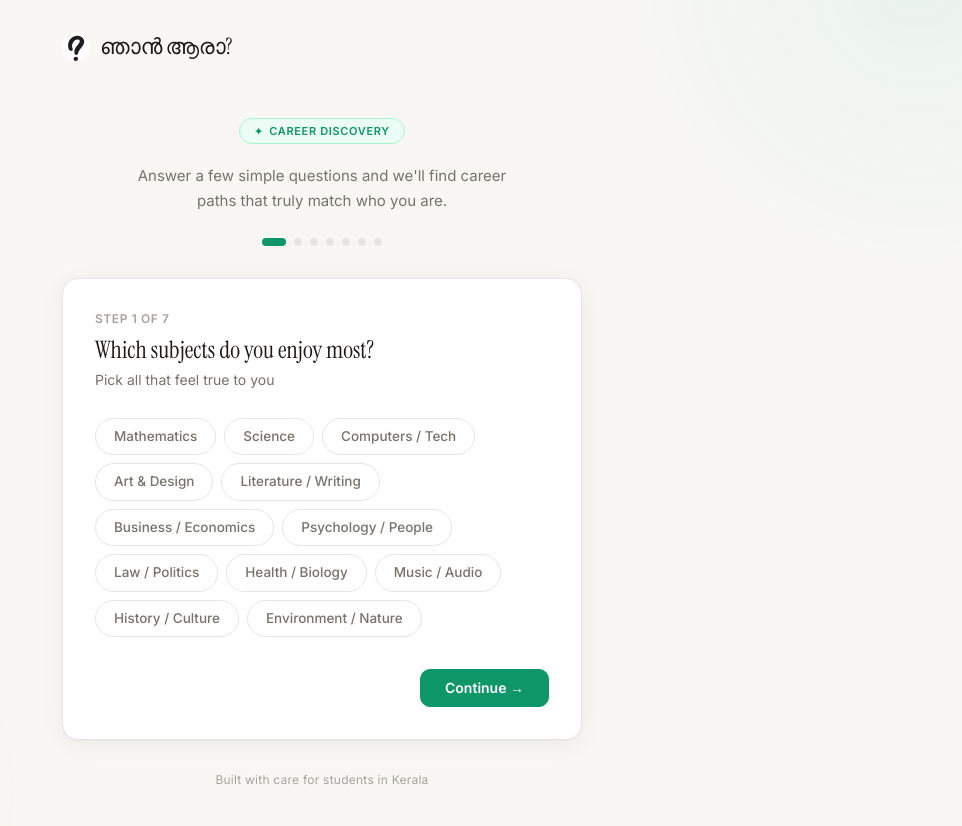
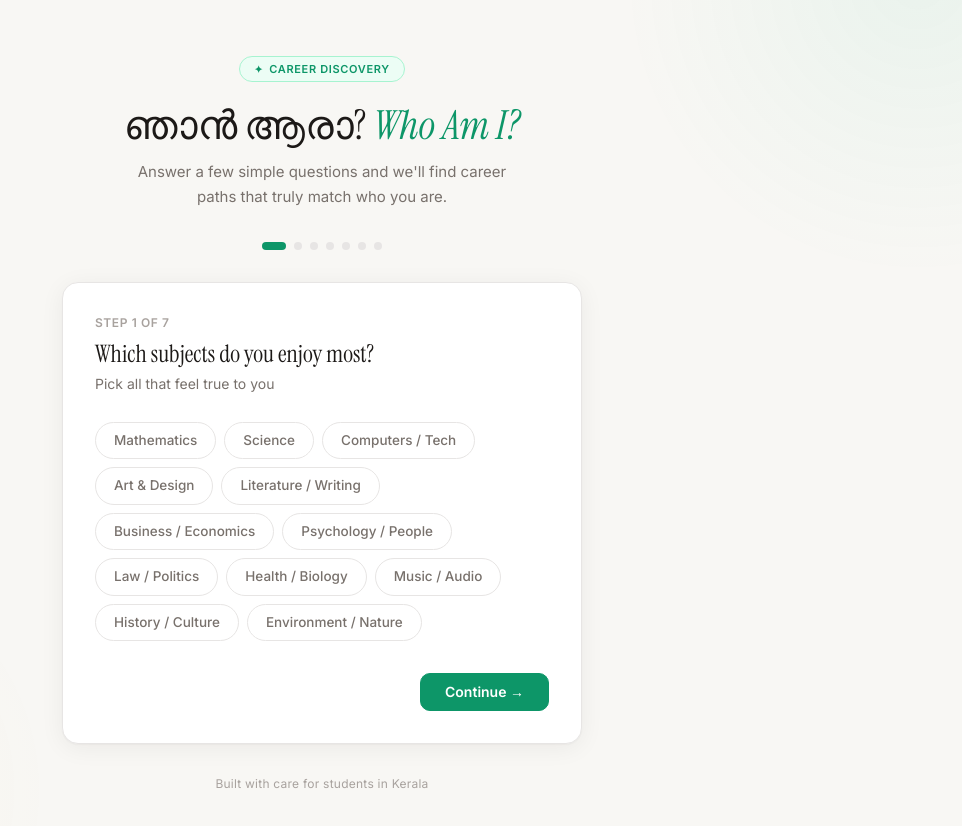
Before and after one commit to aaditajay/njan-aara, a plain HTML site: page public/index.html in a window 1280 px wide. Shown: the whole page, without its empty margins (318-1280 px from the left). Drawn offline with Linux system fonts and the light colour scheme.

Commit message:
style: restore original centered hero title 'ഞാൻ ആരാ? Who Am I?' while keeping favicon

```diff
--- a/public/index.html
+++ b/public/index.html
@@ -74,48 +74,10 @@
       padding: 2rem 1.25rem 4rem;
     }
 
-    /* ─── Header & Logo ─── */
-    .header {
-      display: flex;
-      align-items: center;
-      justify-content: flex-start;
-      margin-bottom: 2rem;
-      padding-bottom: 1rem;
-      border-bottom: 1px solid var(--border-light);
-    }
-
-    .logo {
-      display: flex;
-      align-items: center;
-      gap: 10px;
-      text-decoration: none;
-      color: var(--text);
-      transition: opacity var(--transition);
-      cursor: pointer;
-    }
-
-    .logo:hover {
-      opacity: 0.9;
-    }
-
-    .logo-icon {
-      width: 28px;
-      height: 28px;
-      object-fit: contain;
-    }
-
-    .logo-text {
-      font-family: 'Instrument Serif', Georgia, serif;
-      font-size: 22px;
-      font-weight: 500;
-      color: var(--text);
-      letter-spacing: -0.01em;
-    }
-
     /* ─── Hero ─── */
     .hero {
       text-align: center;
-      padding: 0.5rem 0 1.5rem;
+      padding: 1.5rem 0 2rem;
     }
 
     .hero-badge {
@@ -137,6 +99,20 @@
     .hero-badge::before {
       content: '✦';
       font-size: 10px;
+    }
+
+    .hero-title {
+      font-family: 'Instrument Serif', Georgia, serif;
+      font-size: 40px;
+      font-weight: 400;
+      color: var(--text);
+      line-height: 1.15;
+      margin-bottom: 0.75rem;
+    }
+
+    .hero-title em {
+      font-style: italic;
+      color: var(--primary);
     }
 
     .hero-sub {
@@ -583,6 +559,7 @@
     @media (max-width: 480px) {
       .page-wrapper { padding: 1rem 1rem 3rem; }
       .card { padding: 1.5rem 1.25rem; }
+      .hero-title { font-size: 32px; }
       .step-q { font-size: 20px; }
       .chip { padding: 8px 14px; font-size: 13px; }
     }
@@ -591,17 +568,10 @@
 <body>
   <div class="page-wrapper">
 
-    <!-- Header -->
-    <header class="header">
-      <div class="logo">
-        <img src="icon/icon.svg" alt="ഞാൻ ആരാ Logo" class="logo-icon" />
-        <span class="logo-text">ഞാൻ ആരാ?</span>
-      </div>
-    </header>
-
     <!-- Hero -->
     <div class="hero" id="hero-section">
       <div class="hero-badge">Career Discovery</div>
+      <h1 class="hero-title">ഞാൻ ആരാ? <em>Who Am I?</em></h1>
       <p class="hero-sub">Answer a few simple questions and we'll find career paths that truly match who you are.</p>
     </div>
 
```
Also changed, not shown: frontend/index.html (+17 -47 lines).
